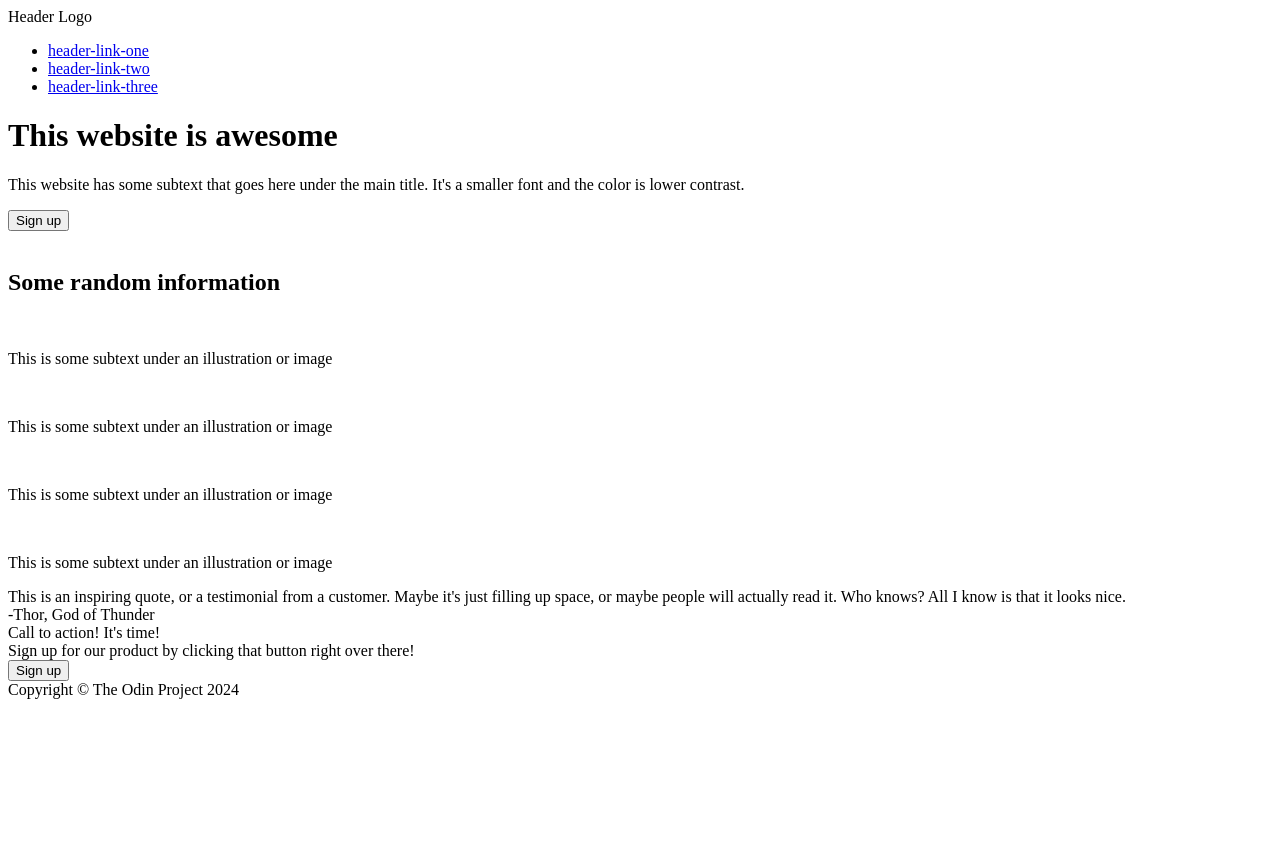
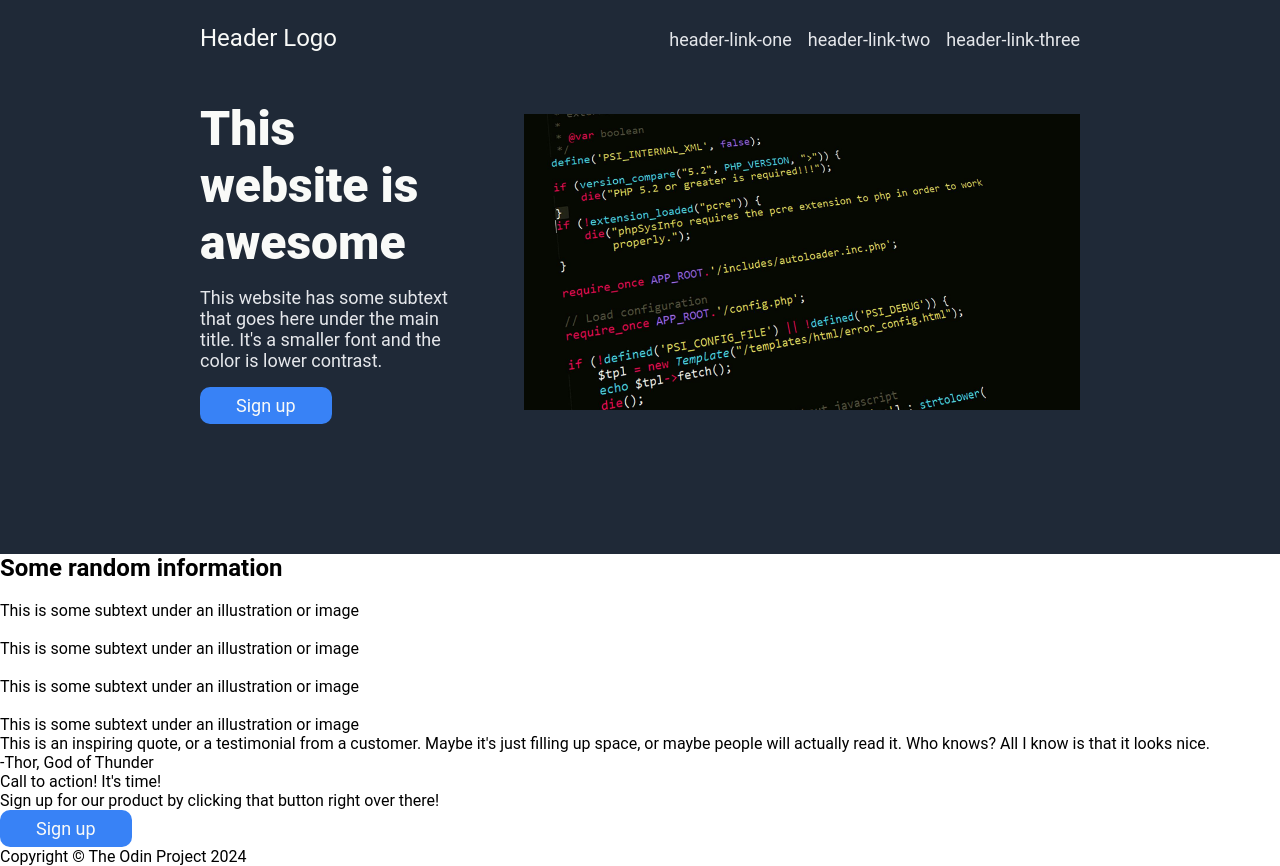
Before and after one commit to eugenemoro/odin-landing-page, a plain HTML site: page index.html in a window 1280 px wide. Before the commit the page ends 800 px from the top, so only its background shows below. Drawn offline with Linux system fonts and the light colour scheme.

Commit message:
feat: finalize css for top section

```diff
--- a/css/styles.css
+++ b/css/styles.css
@@ -0,0 +1,88 @@
+*,
+*:before,
+*:after {
+  margin: 0;
+  padding: 0;
+  font-family: Roboto, sans-serif;
+  /* variables */
+  --top-bg-color: #1F2937;
+  --top-logo-size: 24px;
+  --top-main-text-color: #F9FAF8;
+  --top-main-text-size: 48px;
+  --top-main-text-weight: 900;
+  --top-secondary-text-color: #E5E7EB;
+  --top-secondary-text-size: 18px;
+  --btn-color: #3882F6;
+  --info-text-color: #1F2937;
+  --info-header-text-size: 36px;
+  --info-header-text-weight: 900;
+  --quote-bg-color: #E5E7EB;
+  --quote-text-color: #1F2937;
+  --quote-text-size: 36px;
+  --quote-text-style: light italic;
+}
+
+.container {
+  max-width: 100%;
+  display: flex;
+  flex-direction: column;
+}
+
+.header {
+  display: flex;
+  justify-content: space-between;
+  align-items: center;
+  background-color: var(--top-bg-color);
+  color: var(--top-main-text-color);
+  font-size: var(--top-logo-size);
+  padding: 24px 200px;
+}
+
+.header ul {
+  list-style: none;
+  display: flex;
+  justify-content: space-around;
+  gap: 16px;
+}
+
+.header a {
+  font-size: var(--top-secondary-text-size);
+  color: var(--top-secondary-text-color);
+  text-decoration: none;
+}
+
+.top-content {
+  background-color: var(--top-bg-color);
+  display: flex;
+  padding: 24px 200px 130px 200px;
+  gap: 56px;
+  justify-content: space-between;
+  align-items: center;
+}
+
+.top-text h1 {
+  color: var(--top-main-text-color);
+  font-size: var(--top-main-text-size);
+  font-weight: var(--top-main-text-weight);
+}
+
+.top-text p {
+  color: var(--top-secondary-text-color);
+  font-size: var(--top-secondary-text-size);
+  margin: 16px 0;
+}
+
+.top-img img {
+  display: block;
+  height: auto;
+  width: 100%;
+}
+
+button {
+  padding: 8px 36px;
+  background-color: var(--btn-color);
+  color:  var(--top-main-text-color);
+  font-size: var(--top-secondary-text-size);
+  border: none;
+  border-radius: 10px;
+}
--- a/index.html
+++ b/index.html
@@ -29,7 +29,7 @@
           <button>Sign up</button>
         </div>
         <div class="top-img">
-          <img src="" alt="">
+          <img src="./img/top-img.jpg" alt="CSS screenshot">
         </div>
       </div>
     </div>
```
Also changed, not shown: img/top-img.jpg (added), 1 other file.
